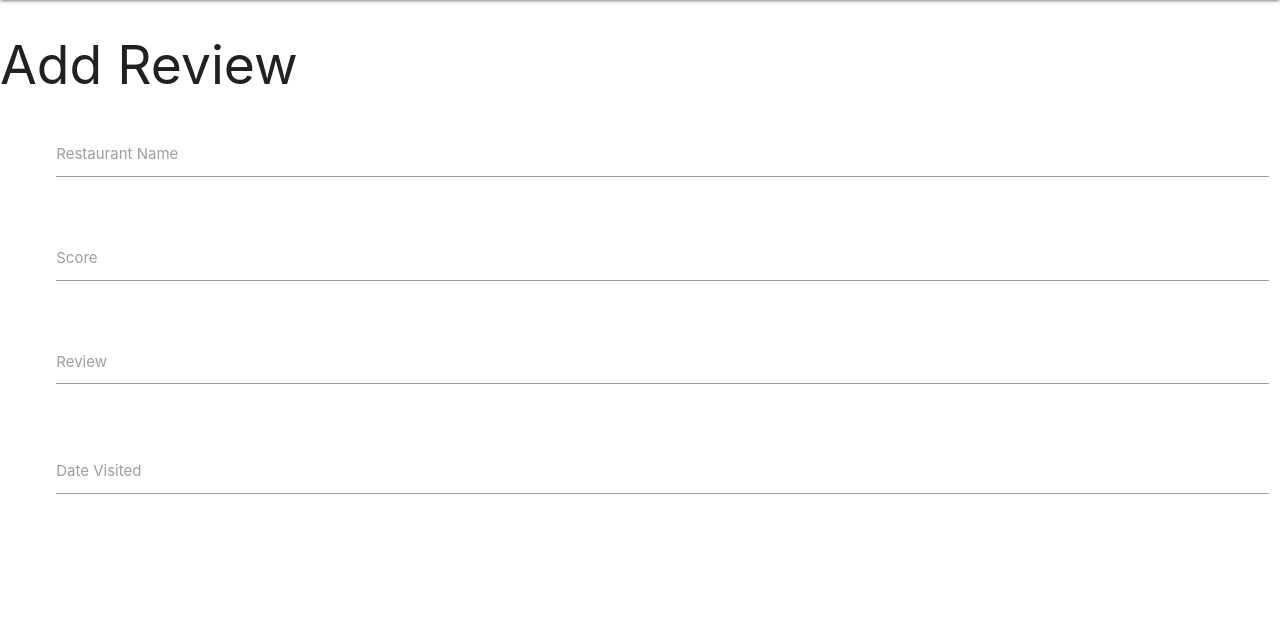
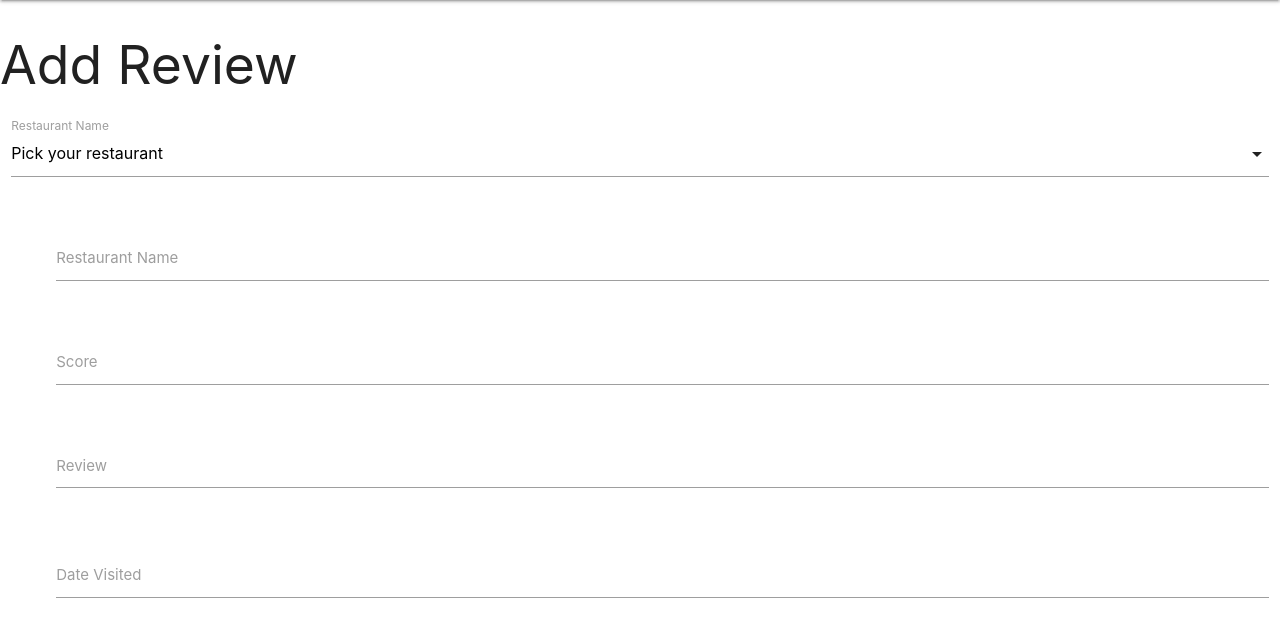
Before and after one commit to emilija-smitaite/review-a-restaurant, a Flask app: page /add_review in a window 1280 px wide. Shown: the part 64-704 px from the top of the page. Run offline with Flask 2, Linux system fonts and the light colour scheme; some libraries are stand-ins or nearby versions.

Commit message:
Add dropdown menu to add_review.html

```diff
--- a/static/js/script.js
+++ b/static/js/script.js
@@ -1,3 +1,4 @@
 $(document).ready(function(){
     $('.sidenav').sidenav();
+    $('select').formSelect();
   });
--- a/templates/add_review.html
+++ b/templates/add_review.html
@@ -2,8 +2,20 @@
 {% block content %}
 
     <h2>Add Review</h2>
+
     <div class="row">
         <form class="col s12" method="POST" action="">
+            <div class="row">
+                <div class="input-field col s12">
+                    <select id="restaurant_name" name="restaurant_name" class="validate" required>
+                      <option value="" disabled selected>Pick your restaurant</option>
+                      <option value="1">Option 1</option>
+                      <option value="2">Option 2</option>
+                      <option value="3">Option 3</option>
+                    </select>
+                    <label for="restaurant_name">Restaurant Name</label>
+                  </div>
+            </div>
           <div class="row">
             <div class="input-field col s12">
               <i class="material-icons prefix"></i>
```
